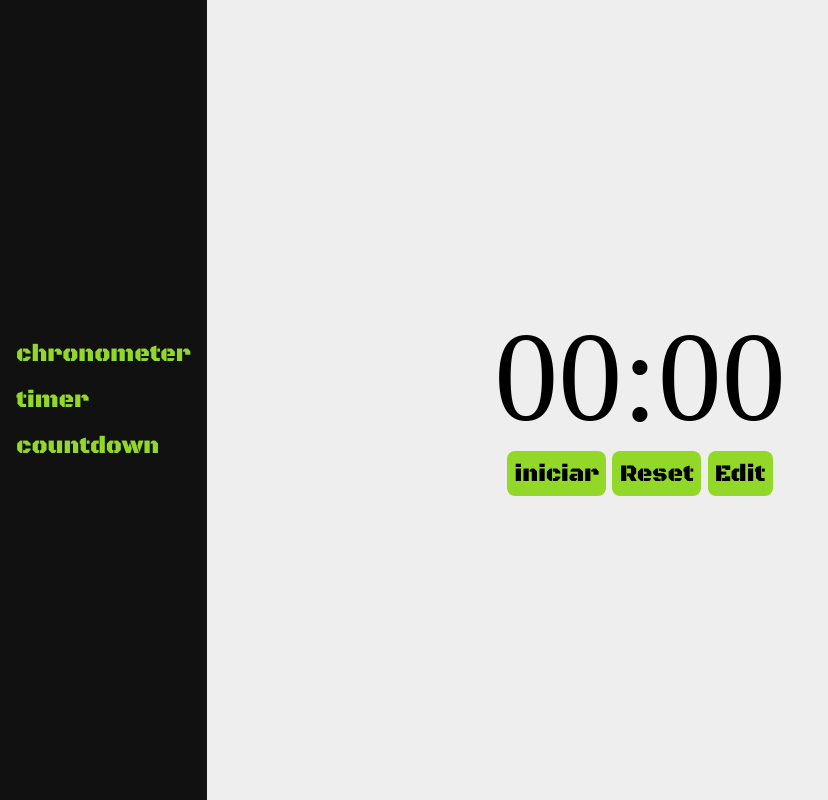
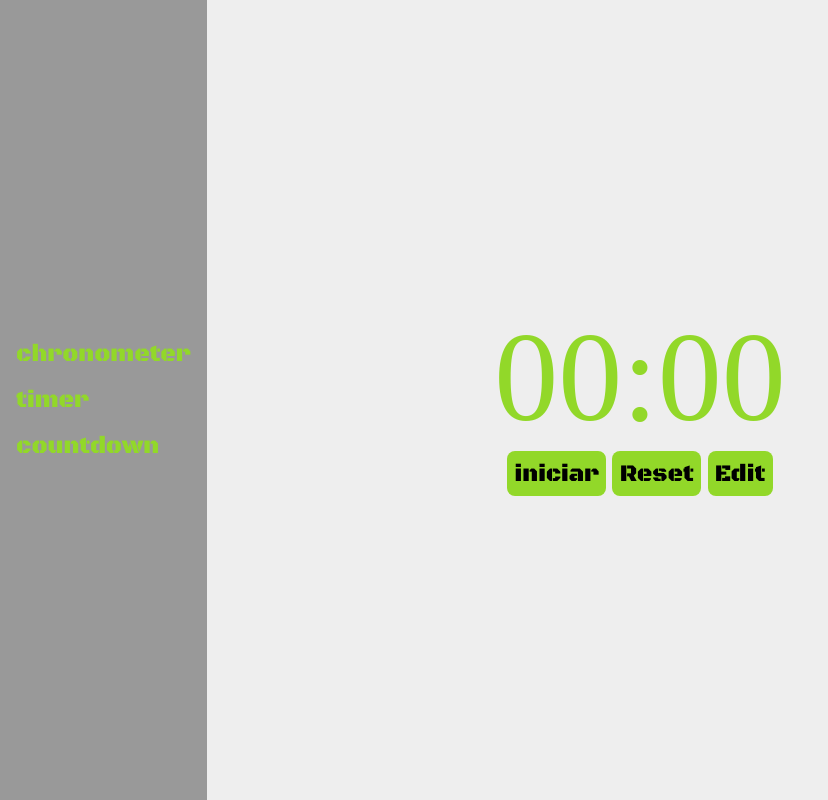
Before and after one commit to diegofernandoalayon/Timer-react, a React (Vite) app: page /timer in a window 1280 px wide. Shown: the whole page, without its empty margins (0-828 px from the left). Built offline with nearby package versions, Linux system fonts and the light colour scheme; a web font is replaced by a local one.

Commit message:
modificando estilos NavBar para responsive

```diff
--- a/src/components/DisplayTimer/index.jsx
+++ b/src/components/DisplayTimer/index.jsx
@@ -4,7 +4,7 @@
   }
   return (
     <>
-      <h2>{addZero(minutes)}:{addZero(seconds)}</h2>
+      <h2 style={{ color: 'var(--color-primary)' }}>{addZero(minutes)}:{addZero(seconds)}</h2>
     </>
   )
 }
--- a/src/components/Navbar/index.jsx
+++ b/src/components/Navbar/index.jsx
@@ -3,12 +3,13 @@
 import { useState } from 'react'
 // import { useRef } from 'react'
 const ITEMS_NAV = ['chronometer', 'timer', 'countdown']
-const Navbar = () => {
+const Navbar = ({ handleOptionSelected }) => {
   const [activeTab, setActiveTab] = useState(null)
   const handle = (item) => {
     setActiveTab(item)
+    handleOptionSelected()
   }
-  console.log('casas casac acsacasa')
+
   return (
     <nav className="nav-bar">
       <ul>
--- a/src/components/Navbar/navbar.css
+++ b/src/components/Navbar/navbar.css
@@ -1,16 +1,15 @@
 .nav-bar{
-  position: absolute;
+  background-color: var(--color-bg-navbar);
+  display: flex;
+  font-family: var(--font-family-two);
+  font-size: 1.5rem;
+  font-weight: 400;
+  height: 100vh;
+  justify-content: center;
   left: 0;
-  height: 100vh;
-  background-color: #111;
   padding: 0 1rem;
-  display: flex;
-  font-weight: 400;
-  font-size: 1.5rem;
-  font-family: var(--font-family-two);
-  /* place-content: center; */
   place-items: center;
-
+  width: 100vw;
 }
 .nav-bar ul{
   display: flex;
@@ -41,3 +40,14 @@
 .active a{
   color: var(--color-secondary) !important;
 }
+@media screen and (min-width: 400px){
+  .nav-bar{
+    width: 80vw;
+  }
+}
+@media screen and (min-width: 900px){
+
+  .nav-bar{
+    width: auto;
+  }
+}
```
